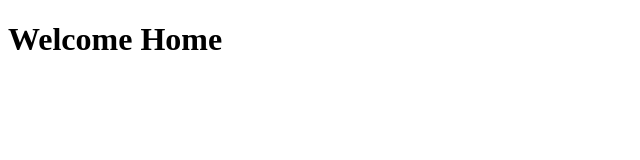
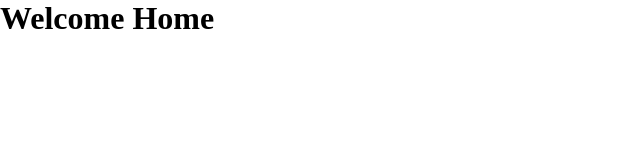
Before and after one commit to hajifa-jui/portfolio, a plain HTML site: page index.html in a window 1280 px wide. Shown: the whole page, without its empty margins (0-640 px from the left). Drawn offline with Linux system fonts and the light colour scheme.

Commit message:
test update

```diff
--- a/index.html
+++ b/index.html
@@ -3,7 +3,7 @@
   <head>
     <meta charset="utf-8" />
     <title>Hajifa Jui | Portfolio</title>
-    <link rel="icon" href="/favicon.ico" />
+    <!-- <link rel="icon" href="/favicon.ico" /> -->
     <meta name="viewport" content="width=device-width, initial-scale=1.0" />
     <meta name="description" content="Explore the portfolio of Hajifa Begum Jui, a final year CSE student of Metropolitan University from Sylhet, Bangladesh. Discover her projects, skills, and expertise in computer science" />
     <meta name="keywords" content="Hajifas Portfolio, hajifa jui, hajifa-jui, hajfias website, hajifa space" />
--- a/style.css
+++ b/style.css
@@ -0,0 +1,4 @@
+*{
+    padding: 0;
+    margin: 0;
+}
```
Also changed, not shown: 1 other file.
